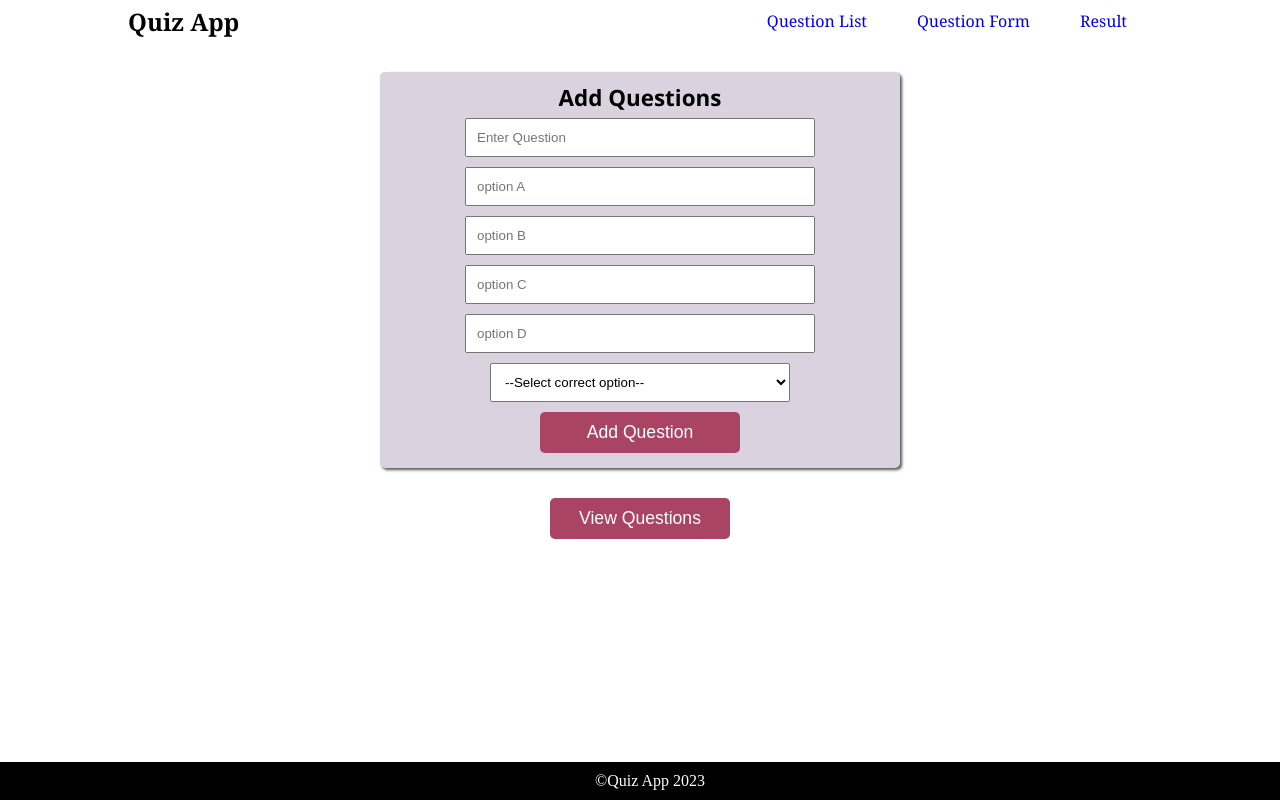
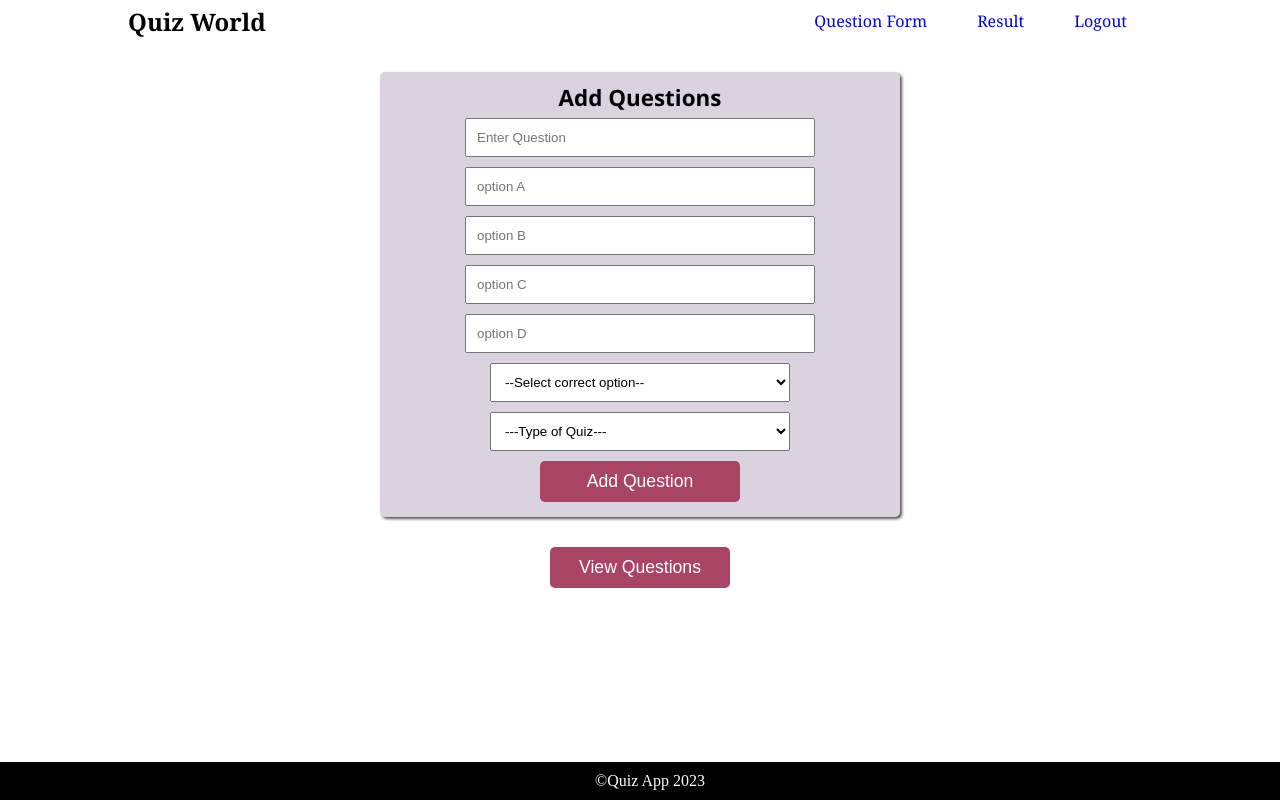
Before and after one commit to Chinmaygupta54/Quiz, a React (Create React App) app: page /questionForm in a window 1280 px wide. Built offline with nearby package versions, Linux system fonts and the light colour scheme.

Commit message:
Change in Header

```diff
--- a/src/App.jsx
+++ b/src/App.jsx
@@ -10,6 +10,7 @@ import LoginHeader from "./component/header/loginHeader"
 import './style.css'
 import Error from "./component/error"
 import FacultyHeader from "./component/header/facultyHeader"
+// import Create from "./component/faculty/createQuiz"
 
 export const App = () => {
 
@@ -31,6 +32,7 @@ export const App = () => {
           <Routes>
             <Route path = "/" element = {<LoginForm />}/>
             <Route path = "/login" element = {<LoginForm />} />
+            {/* <Route path = "/Create" element = {<Create />} /> */}
             <Route path = "/questionList" element = {<QuestionList questionList = {questionList} />} />
             <Route path = "/questionForm" element = {<QustionForm addQuestion = {addQuestion}/>} />
             <Route path = "/attempt-quiz" element {...<Quiz />} />
--- a/src/component/faculty/questionForm/index.jsx
+++ b/src/component/faculty/questionForm/index.jsx
@@ -10,6 +10,16 @@ const QustionForm = ({addQuestion}) => {
     const [optionC, setOptionC] = useState("")
     const [optionD, setOptionD] = useState("")
     const [correctAnswer, setCorrectAnswer] = useState("")
+    // const [Quiz , sz] = useState("")
+
+    // useEffect(() => {
+    //     axios.get("https://quizattendace.onrender.com/api/quiz/read`")
+    //     .then(res =>
+    //         {
+    //             setQuiz(res.data[0])
+    //         })
+    // })
+
 
     const navigate = useNavigate()
     const questionList = () => {
@@ -82,11 +92,19 @@ const QustionForm = ({addQuestion}) => {
                     onChange = {(e) => setCorrectAnswer(e.target.value)}
                 >
 			        <option value selected disabled >--Select correct option--</option>
-			        <option value = "optionA">option A</option>
-			        <option value = "optionB">option B</option>
-			        <option value = "optionC">option C</option>
-                    <option value = "optionD">option D</option>
+			        <option value = "optionA">{optionA}</option>
+			        <option value = "optionB">{optionB}</option>
+			        <option value = "optionC">{optionC}</option>
+                    <option value = "optionD">{optionD}</option>
 		        </select>
+                <select >
+                    <option value="" disabled selected> ---Type of Quiz---</option>
+                    <option value = "Html">Html</option>
+                    <option value = "Java">Java</option>
+                    <option value = "Css">Css</option>
+                    <option value = "ReactJs">ReactJs</option>
+
+                </select>
                 <input
                     type = "button"
                     value = "Add Question"
--- a/src/component/header/facultyHeader/index.jsx
+++ b/src/component/header/facultyHeader/index.jsx
@@ -6,17 +6,20 @@ const FacultyHeader = () => {
   return (
    <header>
     <Wrapper>
-        <h1><a href='/' >Quiz App</a></h1>
+        <h1><a href='/' >Quiz World</a></h1>
         <nav>
           <ul>
             {/* <li><Link to="/signin">Registration</Link></li> */}
             {/* <li><Link to="login">Login</Link></li> */}
              {/* <li><Link to="/attempt-quiz">Take Quiz</Link></li>  */}
-             <li><Link to="/questionList">Question List</ Link></li>
+             {/* <li><Link to="/questionList">Question List</ Link></li>  */}
              <li><Link to="/questionForm">Question Form</Link></li>
              <li><Link to="result">Result</Link></li>
+             <li><Link to="/login">Logout</Link></li>
         </ul>
+
         </nav>
+
     </Wrapper>
    </header>
   )
--- a/src/component/header/loginHeader/index.jsx
+++ b/src/component/header/loginHeader/index.jsx
@@ -4,7 +4,7 @@ import Wrapper from './style'
 const LoginHeader = () => {
   return (
     <Wrapper>
-        <h1><a href='/' >Quiz App</a></h1>
+        <h1><a href='/' >Quiz World</a></h1>
     </Wrapper>
   )
 }
--- a/src/component/header/loginHeader/style.js
+++ b/src/component/header/loginHeader/style.js
@@ -1,6 +1,7 @@
 import { styled } from "styled-components"
 const Wrapper = styled.header`
 text-align: center;
+background-color : #DBAFC1;
     h1 a{
         text-decoration: none;
         color : black;
--- a/src/component/loginForm/index.jsx
+++ b/src/component/loginForm/index.jsx
@@ -2,8 +2,6 @@ import React, { useState } from 'react'
 import { useNavigate } from 'react-router'
 import Wrapper from './style'
 import axios from 'axios'
-import Icon from 'react-icons-kit'
-
 
 const LoginForm = () => {
   const[contact, setContact] = useState("")
@@ -32,7 +30,7 @@ const LoginForm = (e) => {
   }
   }).catch(err => {console.log(err.message)}).finally(()=>{
     // console.log("LOgin Successful")
-    alert("Invalid user")
+    // alert("Invalid user")
 
   })
 
@@ -57,7 +55,6 @@ const LoginForm = (e) => {
               value={password}
               onChange={(e) => setPassword(e.target.value)}
           />
-          <span>Icon HERE</span>
           </div>
         <input
             type = "submit"
@@ -66,7 +63,7 @@ const LoginForm = (e) => {
             onClick={LoginForm}
         />
         <p>
-          Are you a new user? <span onClick={signIn}>SignIn</span>
+          Are you a new user? <span onClick={signIn}><div>SignIn</div></span>
         </p>
         </form>
         </div>
--- a/src/component/loginForm/style.js
+++ b/src/component/loginForm/style.js
@@ -31,6 +31,21 @@ justify-content: space-evenly;
         padding: 10px;
         box-sizing: border-box;
         margin: 10px auto;
+        input-field span{
+            width :330px;
+            height : 55px;
+            background-color: #fff;
+            border-radius: 24px;
+            display : flex;
+
+        }
+        input-field input{
+            width: 100%;
+            height : 100%:
+            background-color : transparent;
+            outline : none;
+            border :hidden;
+        }
     }
      h2{
         color: black;
@@ -41,7 +56,7 @@ justify-content: space-evenly;
         width: 60%;
     }
      .Button{
-        width: 50%;
+        width: 70%;
         margin: auto;
         border-radius: 2px;
         display: block;
@@ -50,23 +65,16 @@ justify-content: space-evenly;
         color: white;
     background-color: #AA4465;
     }
-    input-field{
-        width :330px;
-        height : 55px;
-        background-color: #fff;
-        border-radius: 24px;
-        display : flex;
-
-    }
     p{
         padding: 5px;
         font-family: 'Lucida Sans', 'Lucida Sans Regular',
         'Lucida Grande', 'Lucida Sans Unicode', Geneva, Verdana, sans-serif;
     }
-    span{
+   span{
         cursor: pointer;
         color: brown;
          margin: 2px;
+         font-weight: bold;
     }
     }
 }
```
Also changed, not shown: src/component/faculty/createQuiz/index.jsx (added, +62 -0 lines), src/component/takeQuiz/index.jsx (+11 -0 lines), src/component/result/index.jsx (added).
